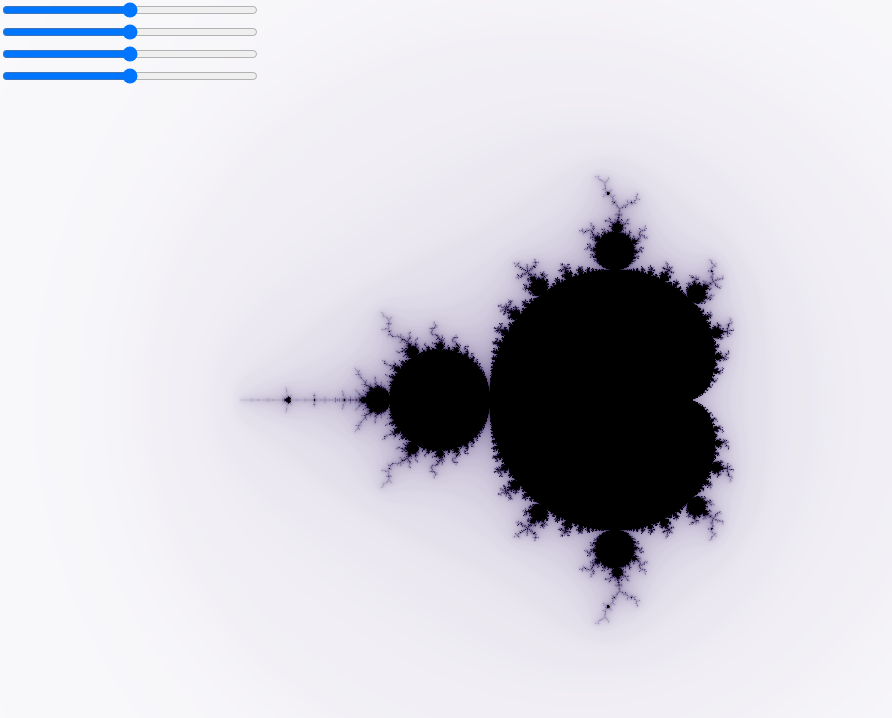
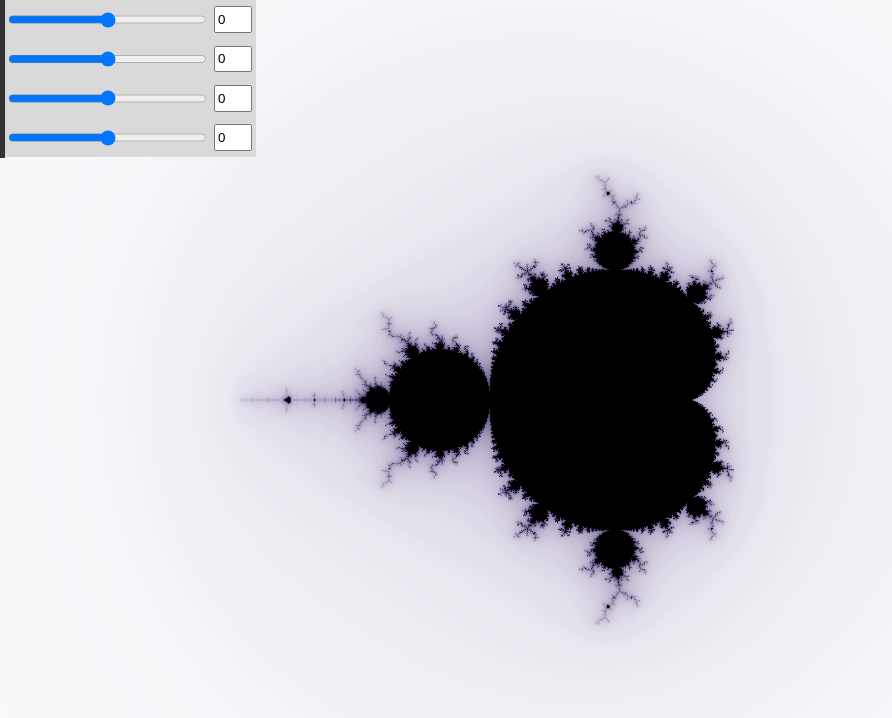
Before and after one commit to AustereTriceratops/escape-fractals, a React (Create React App) app: page / in a window 1280 px wide. Shown: the top 718 px of the page, without its empty margins (0-892 px from the left). Built offline with nearby package versions, Linux system fonts and the light colour scheme.

Commit message:
CSS and HTML for control panel

```diff
--- a/src/App.css
+++ b/src/App.css
@@ -3,12 +3,40 @@ body {
 }
 
 div.control_panel {
+  display: flex;
   position: absolute;
   width: 20%;
+  height: 20%;
 }
 
-input {
-  width: 100%;
+div.body {
+  width: 98%;
+  height: 100%;
+}
+
+div.close {
+  background: #333;
+  height: 99%;
+  width: 2%;
+}
+
+div.input_row {
+  height: 23%;
+  background: #d9d9d9;
+  padding: 0.5%;
+  display: flex;
+}
+
+input[type=range]{
+  width: 80%;
+}
+
+input[type=number]{
+  width: 12%;
+  margin-left: 2%;
+  margin-right: 1%;
+  margin-top: 2%;
+  margin-bottom: 2%;
 }
 
 canvas {
--- a/src/controls.tsx
+++ b/src/controls.tsx
@@ -1,6 +1,5 @@
 import React from "react"
 import { Component } from "react"
-
 
 
 class Controls extends Component {
@@ -19,45 +18,37 @@ class Controls extends Component {
         }
     }
 
-    render() {
+    createInput(val, n: number) {
         return (
-            <div className="control_panel">
+            <div className="input_row">
                 <input
                     step="0.01"
                     type="range"
-                    min="-1"
-                    max="1"
-                    value={this.props.params[0]}
-                    onChange={this.onChange(0)}
+                    min="-2"
+                    max="2"
+                    value={val}
+                    onChange={this.onChange(n)}
                     id="slider_a"
                 />
                 <input
                     step="0.01"
-                    type="range"
-                    min="-1"
-                    max="1"
-                    value={this.props.params[1]}
-                    onChange={this.onChange(1)}
-                    id="slider_b"
+                    type="number"
+                    min="-2"
+                    max="2"
+                    value={val}
+                    onChange={this.onChange(n)}
                 />
-                <input
-                    step="0.01"
-                    type="range"
-                    min="-1"
-                    max="1"
-                    value={this.props.params[2]}
-                    onChange={this.onChange(2)}
-                    id="slider_c"
-                />
-                <input
-                    step="0.01"
-                    type="range"
-                    min="-1"
-                    max="1"
-                    value={this.props.params[3]}
-                    onChange={this.onChange(3)}
-                    id="slider_d"
-                />
+            </div>
+        )
+    }
+
+    render() {
+        return (
+            <div className="control_panel">
+                <div className="close"></div>
+                <div className="body">
+                    {this.props.params.map((val, index) => this.createInput(val, index))}
+                </div>
             </div>
         )
     };
--- a/src/shader.js
+++ b/src/shader.js
@@ -47,18 +47,25 @@ float mandelbrot(vec2 point){
         z_1 = z_0;
         z_0 = z;
 
+        // ===============================
+        // =========== CACHING ===========
+        // ===============================
         float x_0_sq = z_0.x*z_0.x;
         float y_0_sq = z_0.y*z_0.y;
         vec2 z_0_sq = vec2(x_0_sq - y_0_sq, 2.0*z_0.x*z_0.y);
+        vec2 z_0_conj = conj(z_0);
 
         float x_1_sq = z_1.x*z_1.x;
         float y_1_sq = z_1.y*z_1.y;
         vec2 z_1_sq = vec2(x_1_sq - y_1_sq, 2.0*z_1.x*z_1.y);
+        vec2 z_1_conj = conj(z_1);
 
         // ===============================
         // ===== RECURRENCE RELATION =====
         // ===============================
-        z = z_0_sq + a * conj(z_0) + b * z_0 + c * conj(z_1) + d * z_1 * conj(z_0) + point;
+        z = z_0_sq + point;
+        z = z + a * z_0_conj + b * z_1_conj + c * cm(z_1, z_0) + d * z_0_sq * z_1;
+        //z = z + a * z_0_conj + b * cm(z_0_sq, z_0_conj) + c * cm(z_0_conj, z_0_conj) + d * cm(z_0_sq, z_0);
 
         float z_0_mag = x_0_sq + y_0_sq;
         float z_1_mag = x_1_sq + y_1_sq;
```
